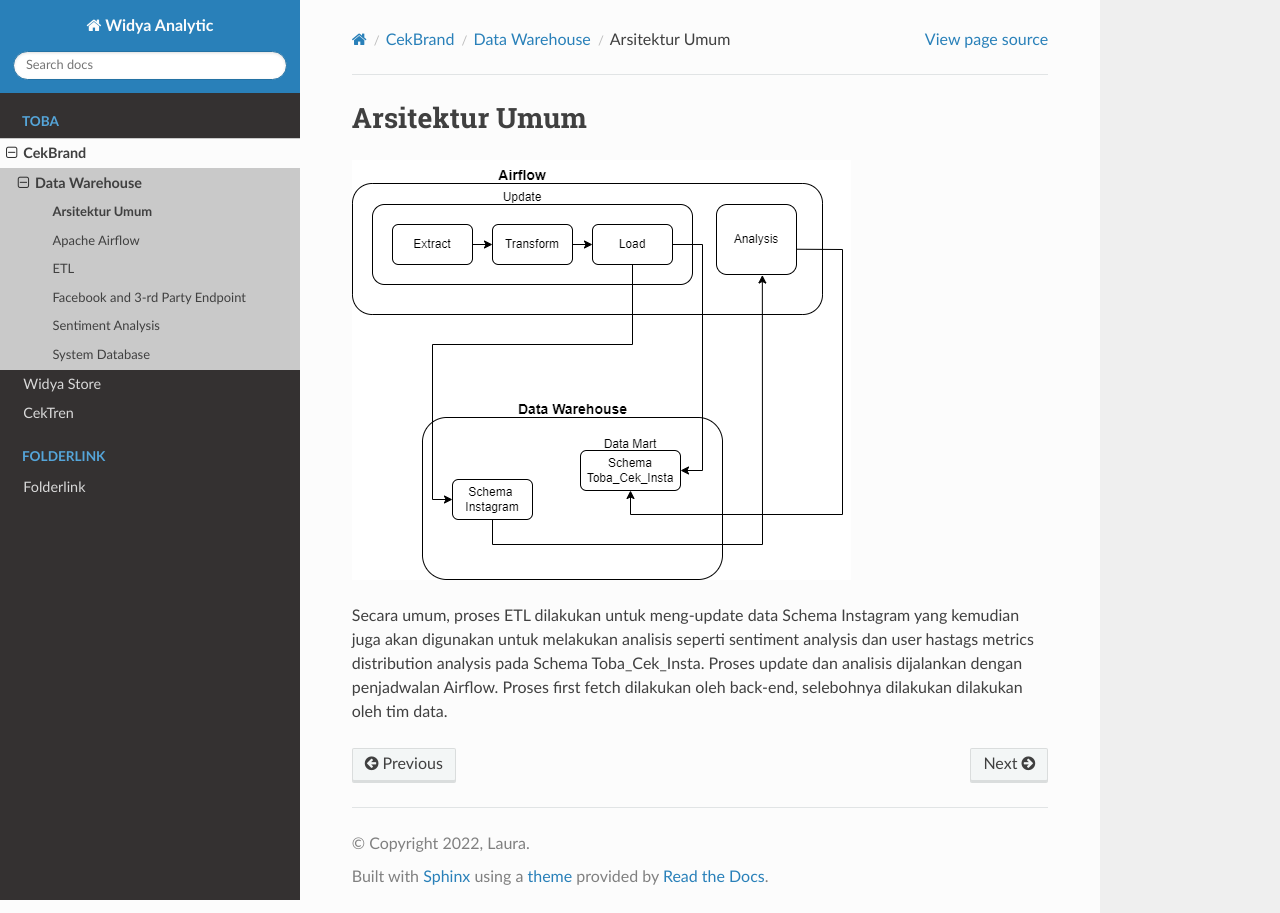
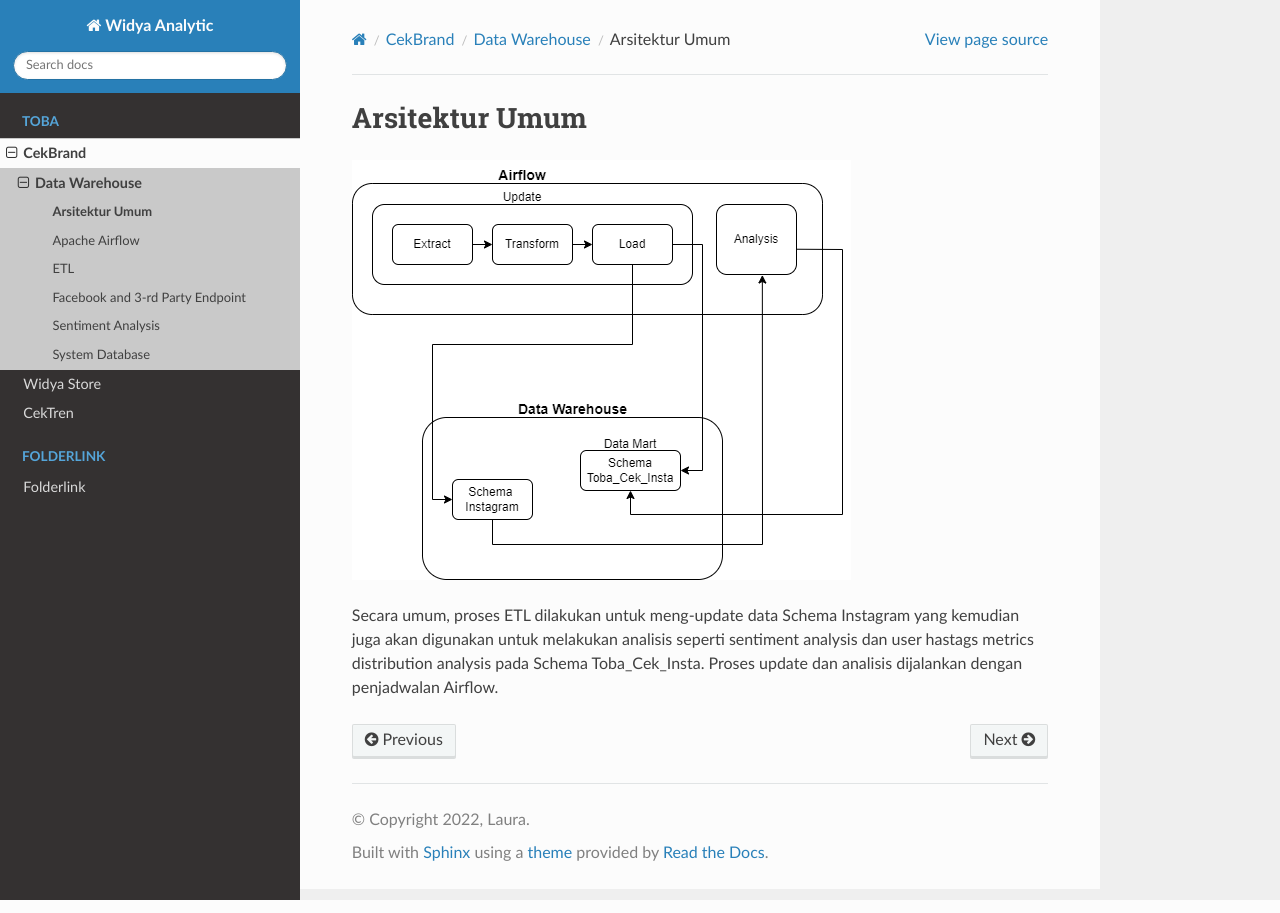
Before and after one commit to syrico/dokumentasi_data_widyaanalytics, a Sphinx documentation site: the page built from docs/source/Toba/cekbrand/dwarehouse/umum.md, in a window 1280 px wide. Built offline with Sphinx 7.4.7 and the Read the Docs theme 2.0.0, drawn with Linux system fonts in a browser that asks for light colours.

Commit message:
up revisi 3

```diff
--- a/docs/source/Toba/cekbrand/dwarehouse/umum.md
+++ b/docs/source/Toba/cekbrand/dwarehouse/umum.md
@@ -2,4 +2,4 @@
 
 ![Arsitektur Umum](image/umum.png)
 
-Secara umum, proses ETL dilakukan untuk meng-update data Schema Instagram yang kemudian juga akan digunakan untuk melakukan analisis seperti sentiment analysis dan user hastags metrics distribution analysis pada Schema Toba_Cek_Insta. Proses update dan analisis dijalankan dengan penjadwalan Airflow. Proses first fetch dilakukan oleh back-end, selebohnya dilakukan dilakukan oleh tim data.
+Secara umum, proses ETL dilakukan untuk meng-update data Schema Instagram yang kemudian juga akan digunakan untuk melakukan analisis seperti sentiment analysis dan user hastags metrics distribution analysis pada Schema Toba_Cek_Insta. Proses update dan analisis dijalankan dengan penjadwalan Airflow.
```
